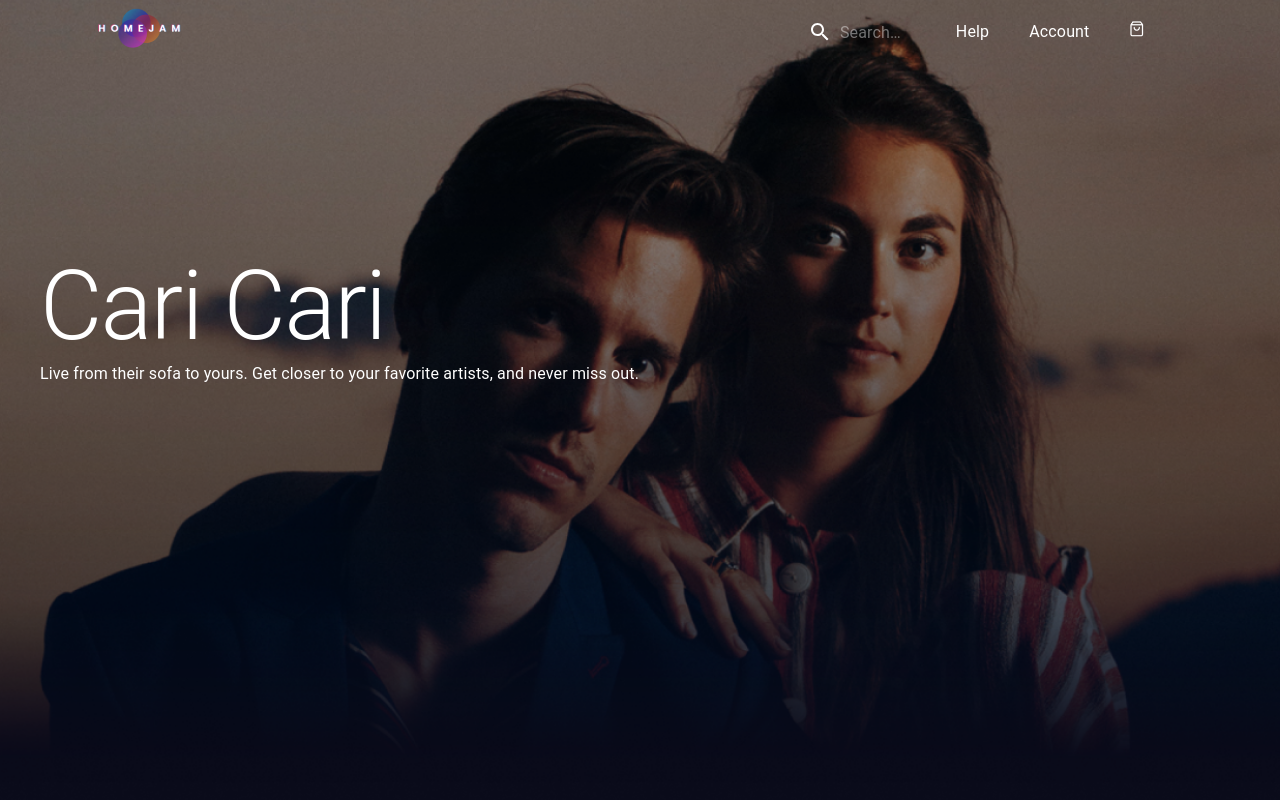
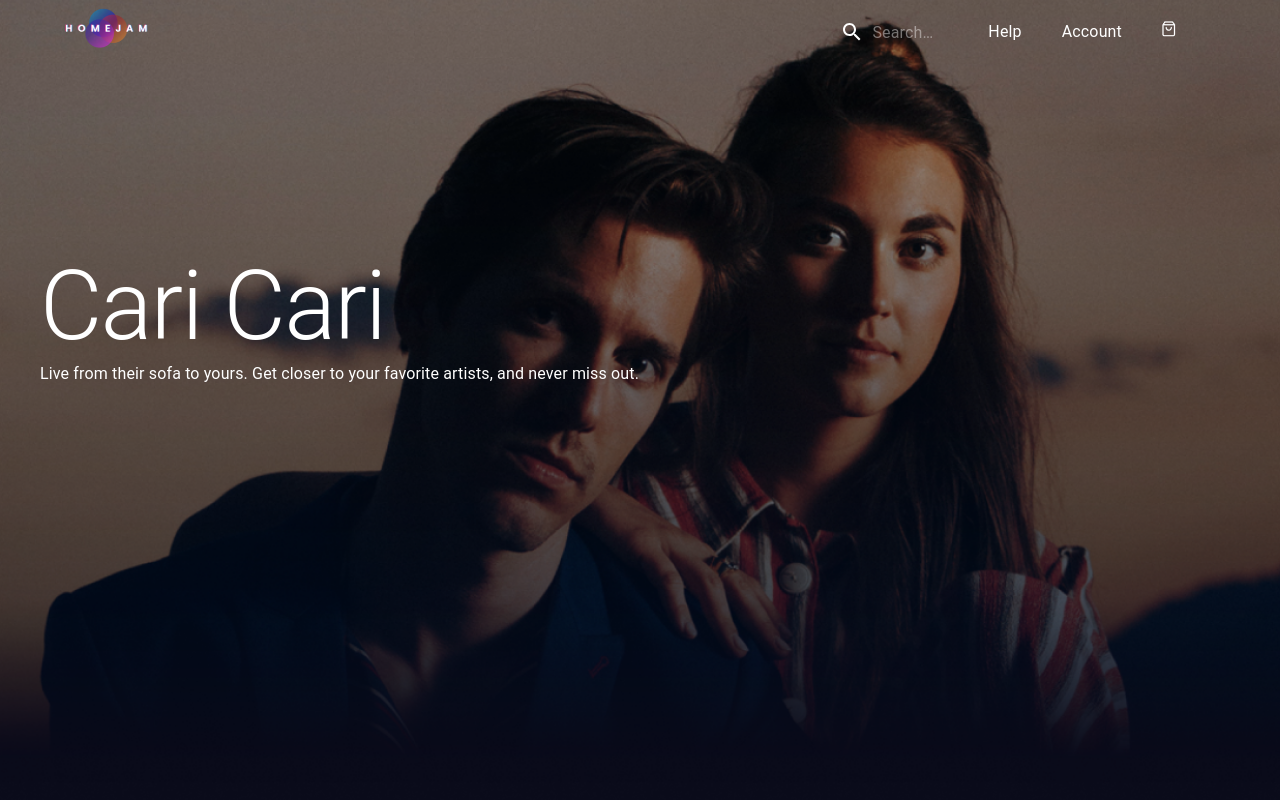
Before and after one commit to NurulIslam-EEE/Homejam, a React (Create React App) app: page / in a window 1280 px wide. Shown: the top 800 px of the page. Built offline with nearby package versions, Linux system fonts and the light colour scheme.

Commit message:
navbar updated

```diff
--- a/src/components/Navigation/Navigation.js
+++ b/src/components/Navigation/Navigation.js
@@ -88,16 +88,23 @@ export default function Navigation() {
             [theme.breakpoints.down('sm')]: {
                 display: 'none !important'
             }
+        },
+        navToolbar: {
+            width: '1200px !important',
+            margin: '0 auto',
+            [theme.breakpoints.down('md')]: {
+                maxWidth: '90% !important',
+            }
         }
     })
     const {
         navContainer,
-        navItem, navIcon, navItem2
+        navItem, navIcon, navItem2, navToolbar
     } = useStyle();
     return (
         <Box sx={{ width: '100%' }}>
             <AppBar className={navContainer} position="fixed">
-                <Toolbar sx={{ width: '1135px !important', margin: '0 auto' }}>
+                <Toolbar className={navToolbar} >
 
                     <Typography
                         variant="h6"
```
